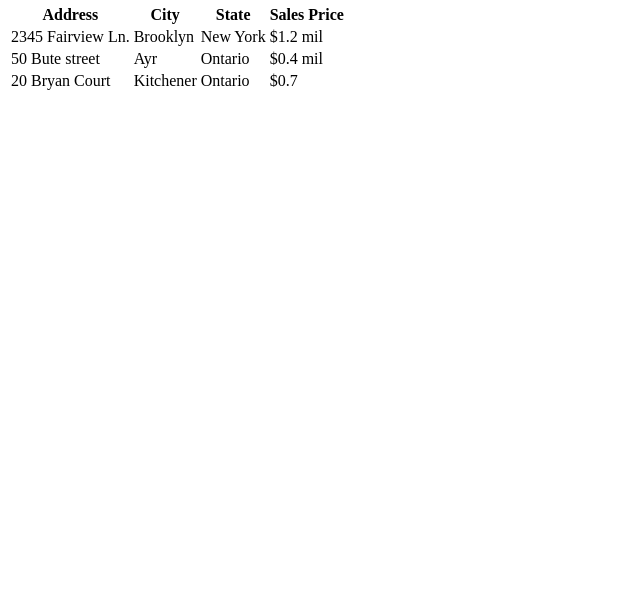
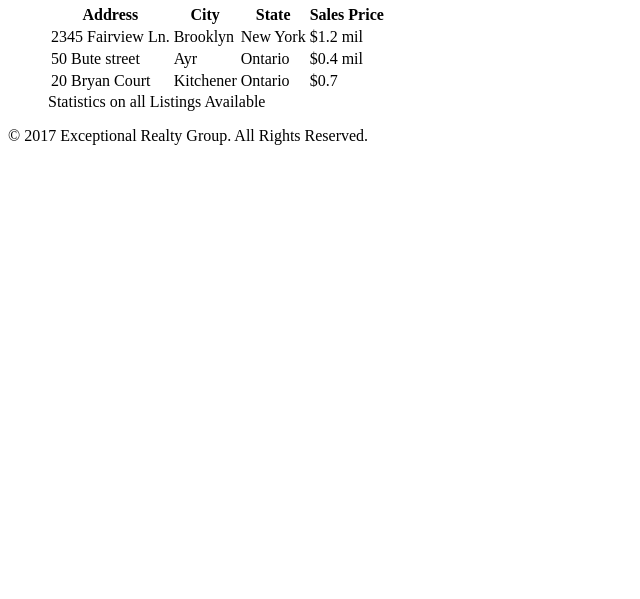
Before and after one commit to ELTemi/exceptional-realty, a plain HTML site: page market-report.html in a window 1280 px wide. Shown: the part 201-800 px from the top of the page, without its empty margins (0-640 px from the left). Drawn offline with Linux system fonts and the light colour scheme.

Commit message:
added semantic elements to market-report.html

```diff
--- a/market-report.html
+++ b/market-report.html
@@ -6,6 +6,7 @@
     <title>Exceptional Realty - Luxury Homes - Market Report</title>
   </head>
   <body>
+    <header>
       <h1>Exceptional</h2>
       <h2>Realty Group</h2>
 
@@ -15,7 +16,10 @@
       <a href="market-report.html">Market Report</a>
       <a href="contact.html">Contact</a>
       <a href="http://hud.gov" target='_blank'>H.U.D.</a>
+    </header>
 
+    <section id="market-report">
+      <figure>
         <h3>Market Report</h3>
         <table>
           <tr>
@@ -43,7 +47,12 @@
             <td>$0.7</td>
           </tr>
         </table>
+        <figcaption>Statistics on all Listings Available</figcaption>
+      </figure>
+    </section>
 
-
+    <footer>
+      &copy; 2017 Exceptional Realty Group. All Rights Reserved.
+    </footer>
   </body>
 </html>
```
Lines whose indentation alone changed are shown as unchanged.
